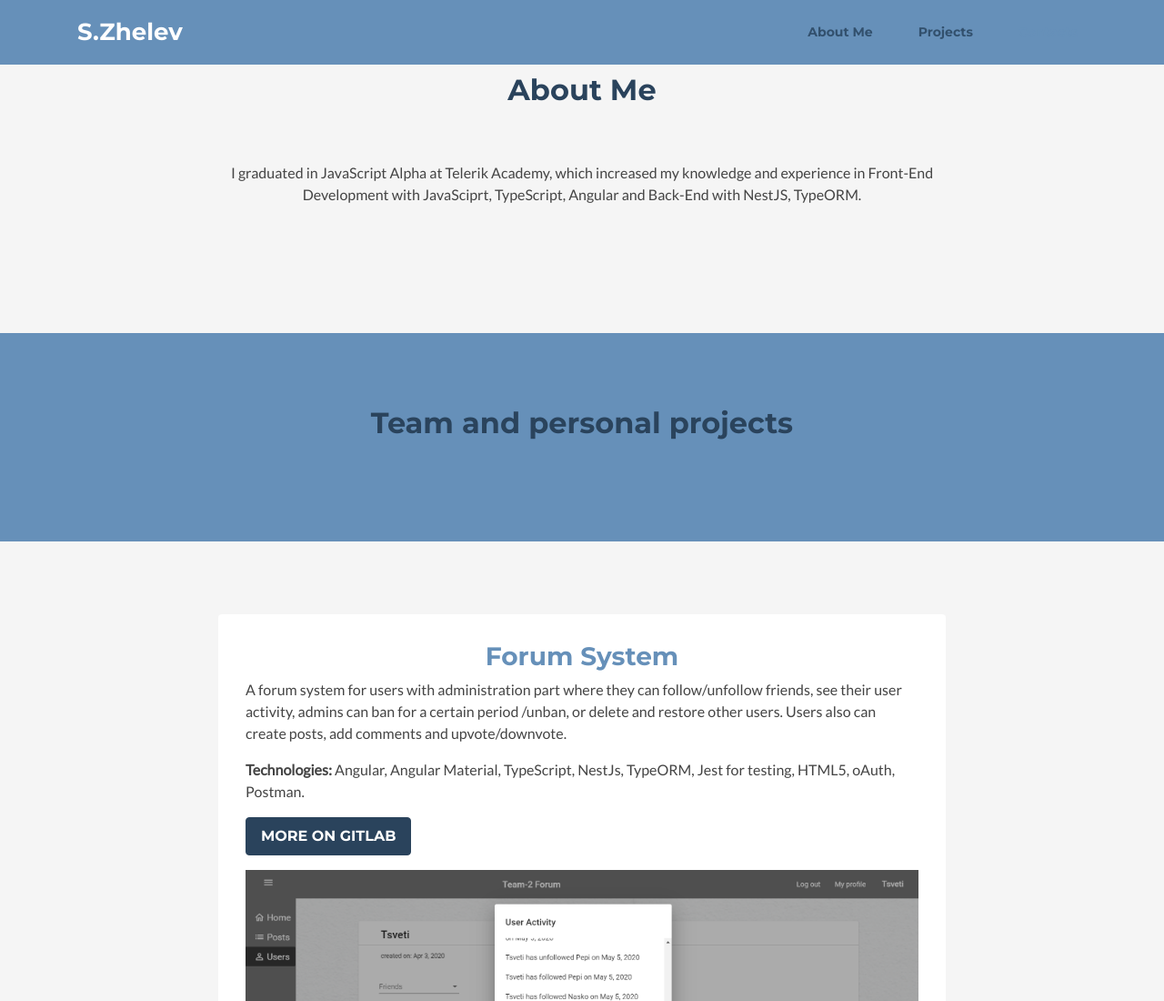
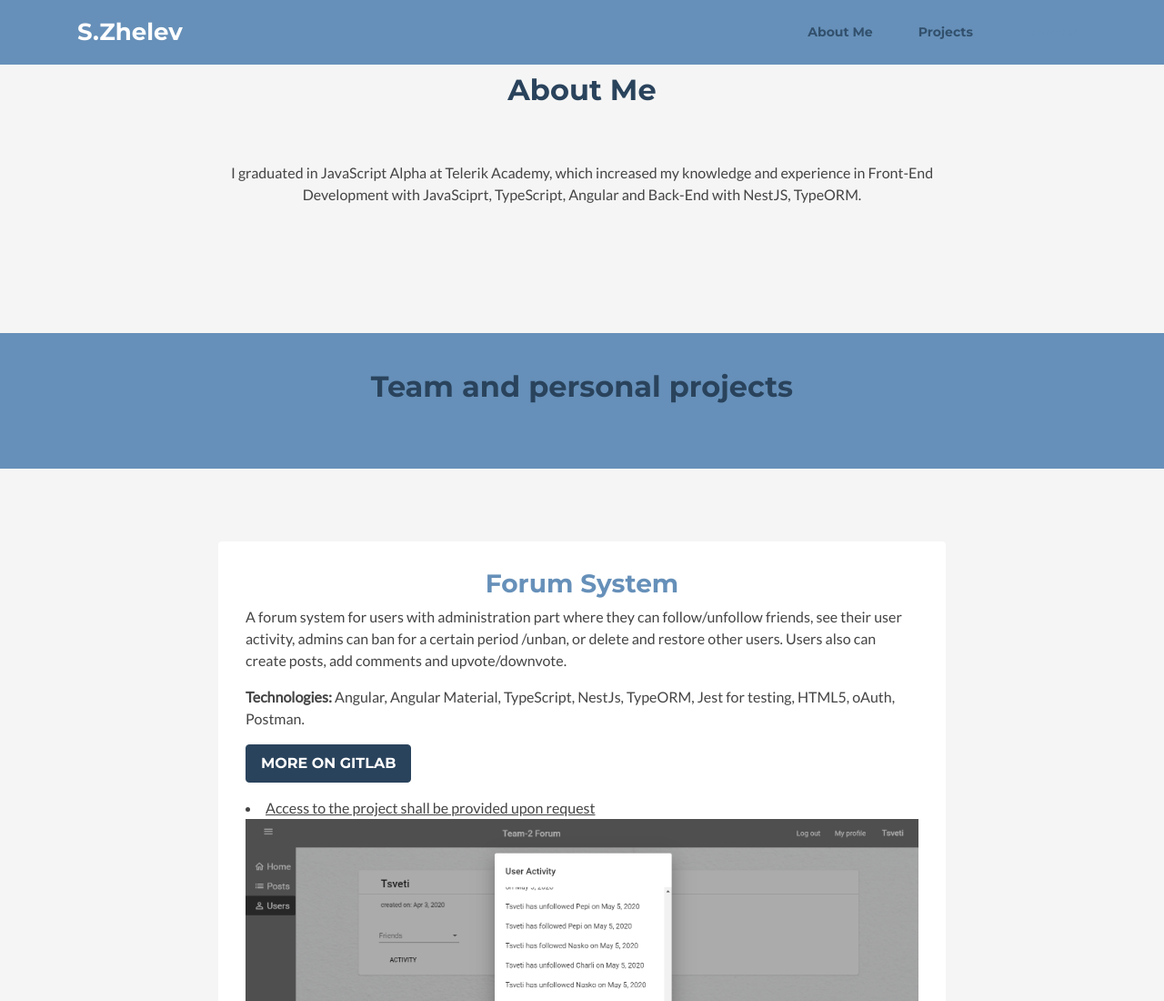
Before and after one commit to savazhelev/savazhelev.github.io, a plain HTML site: page index.html in a window 1280 px wide. Shown: the top 1100 px of the page at 91% size. Drawn offline with Linux system fonts and the light colour scheme.

Commit message:
html changes

```diff
--- a/assets/css/theme-3.css
+++ b/assets/css/theme-3.css
@@ -322,7 +322,7 @@ pre code {
 
 /* ======= Features Section ======= */
 .features {
-  padding: 80px 0;
+  padding: 40px 0;
   background: #6690b9;
   color: #fff;
 }
--- a/index.html
+++ b/index.html
@@ -110,7 +110,6 @@
       <div class="container text-center">
         <h2 class="title text-center">Team and personal projects</h2>
       </div>
-
     </section>
     <!--//features-->
 
@@ -118,7 +117,6 @@
     <section id="projects" class="docs section">
       <div class="container">
         <div class="docs-inner">
-
           <div class="block">
             <h3 class="sub-title text-center">Forum System</h3>
             <p>
@@ -129,7 +127,9 @@
             </p>
             <ul class="list-unstyled">
               <li>
-                <strong>Technologies:</strong> Angular, Angular Material, TypeScript, NestJs, TypeORM, Jest for testing, HTML5,  oAuth, Postman.
+                <strong>Technologies:</strong> Angular, Angular Material,
+                TypeScript, NestJs, TypeORM, Jest for testing, HTML5, oAuth,
+                Postman.
               </li>
             </ul>
             <p>
@@ -140,11 +140,9 @@
                 >More on GitLab</a
               >
             </p>
+            <li><u>Access to the project shall be provided upon request</u></li>
             <div class="code-block">
-                <img
-                  class="project-img"
-                  src="./assets/images/forum-system.png"
-                />
+              <img class="project-img" src="./assets/images/forum-system.png" />
             </div>
           </div>
           <!--//block-->
```
